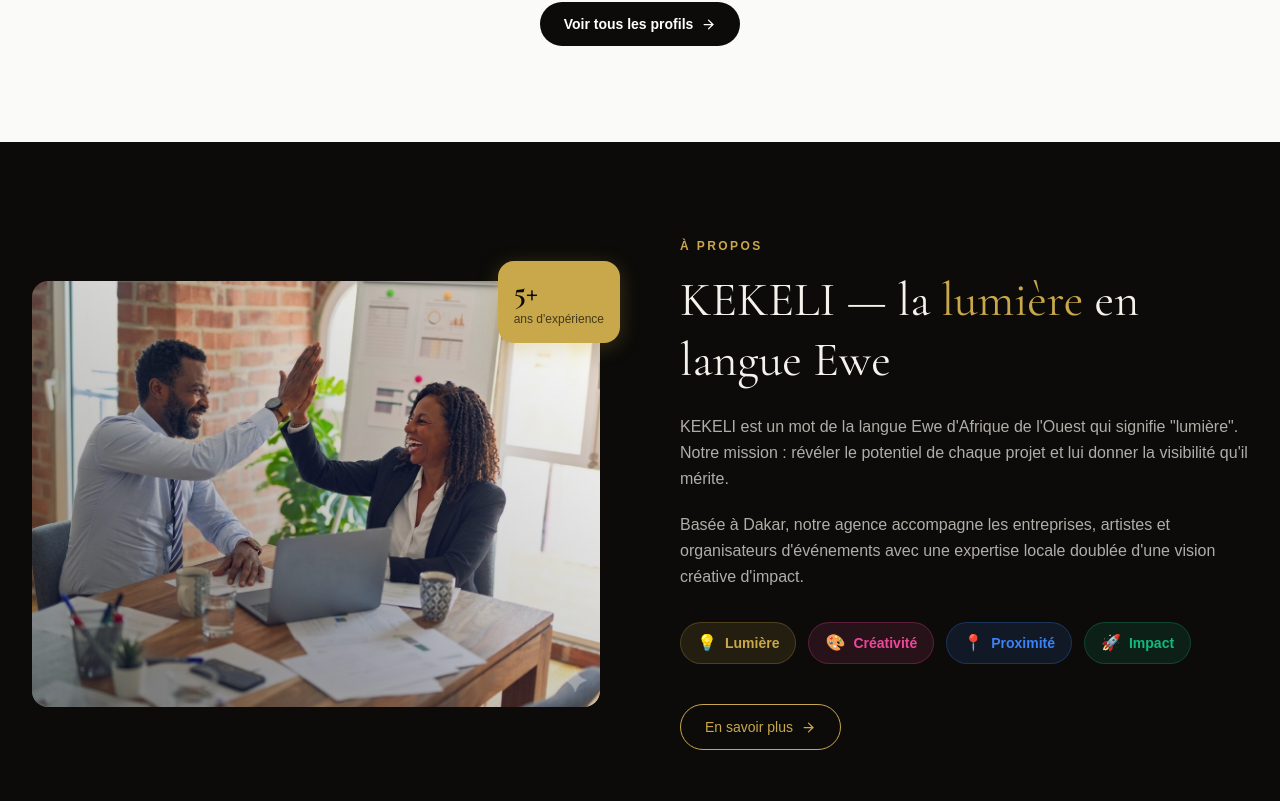
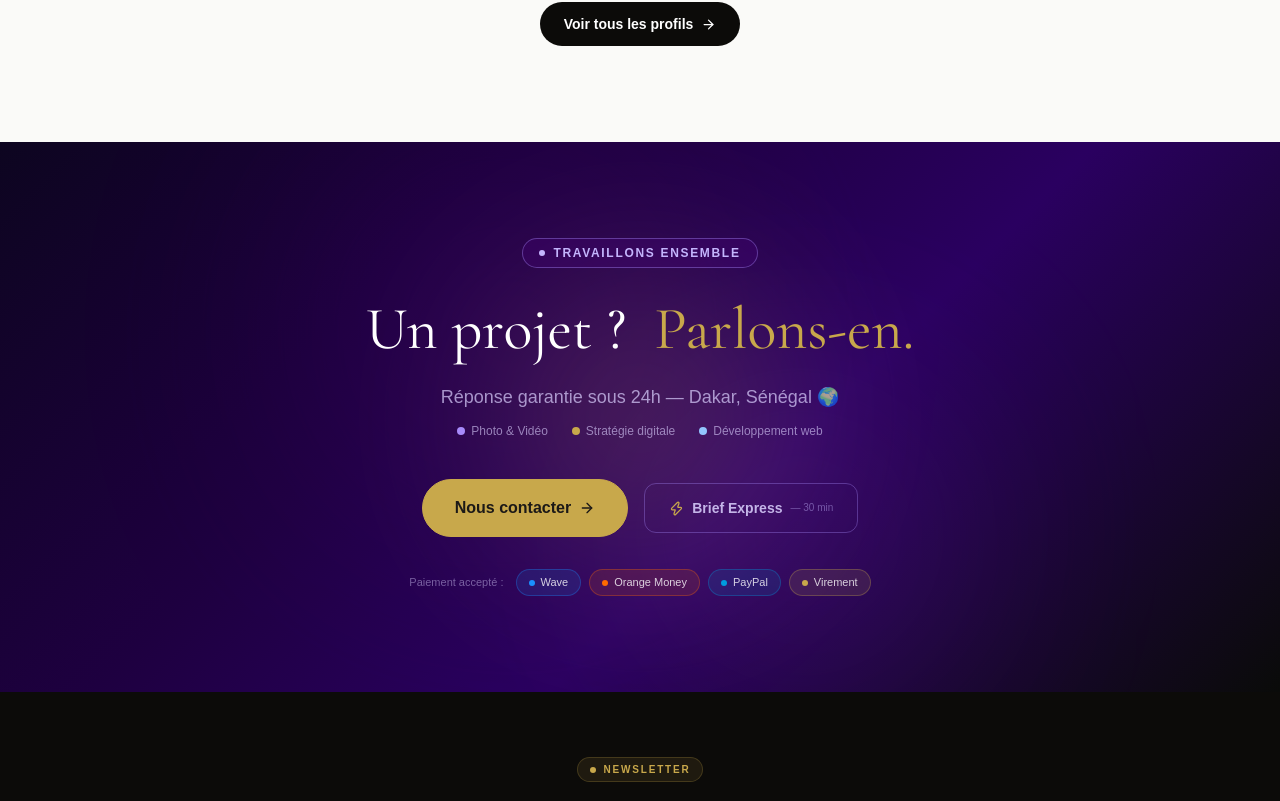
Before and after one commit to amsetdesign/kekeli-creative-agency, a Next.js app: page / in a window 1280 px wide. Shown: the part 5615-6416 px from the top of the page. Built offline with nearby package versions, Linux system fonts and the light colour scheme; no server answers.

Commit message:
feat: remove AboutQuick section from homepage
Co-Authored-By: Claude Sonnet 4.6 <noreply@anthropic.com>

```diff
--- a/app/(site)/page.tsx
+++ b/app/(site)/page.tsx
@@ -9,7 +9,6 @@ const IAToolsSection = dynamic(() => import("@/components/sections/IAToolsSectio
 const PortfolioPreview = dynamic(() => import("@/components/sections/PortfolioPreview"));
 const ProfileGuides  = dynamic(() => import("@/components/sections/ProfileGuides"));
 const SondageTeaser  = dynamic(() => import("@/components/sections/SondageTeaser"));
-const AboutQuick     = dynamic(() => import("@/components/sections/AboutQuick"));
 const ContactCTA     = dynamic(() => import("@/components/sections/ContactCTA"));
 
 export const metadata: Metadata = {
@@ -86,7 +85,6 @@ export default function Home() {
       <PortfolioPreview />
       <ProfileGuides />
       <SondageTeaser />
-      <AboutQuick />
       <ContactCTA />
     </>
   );
```
